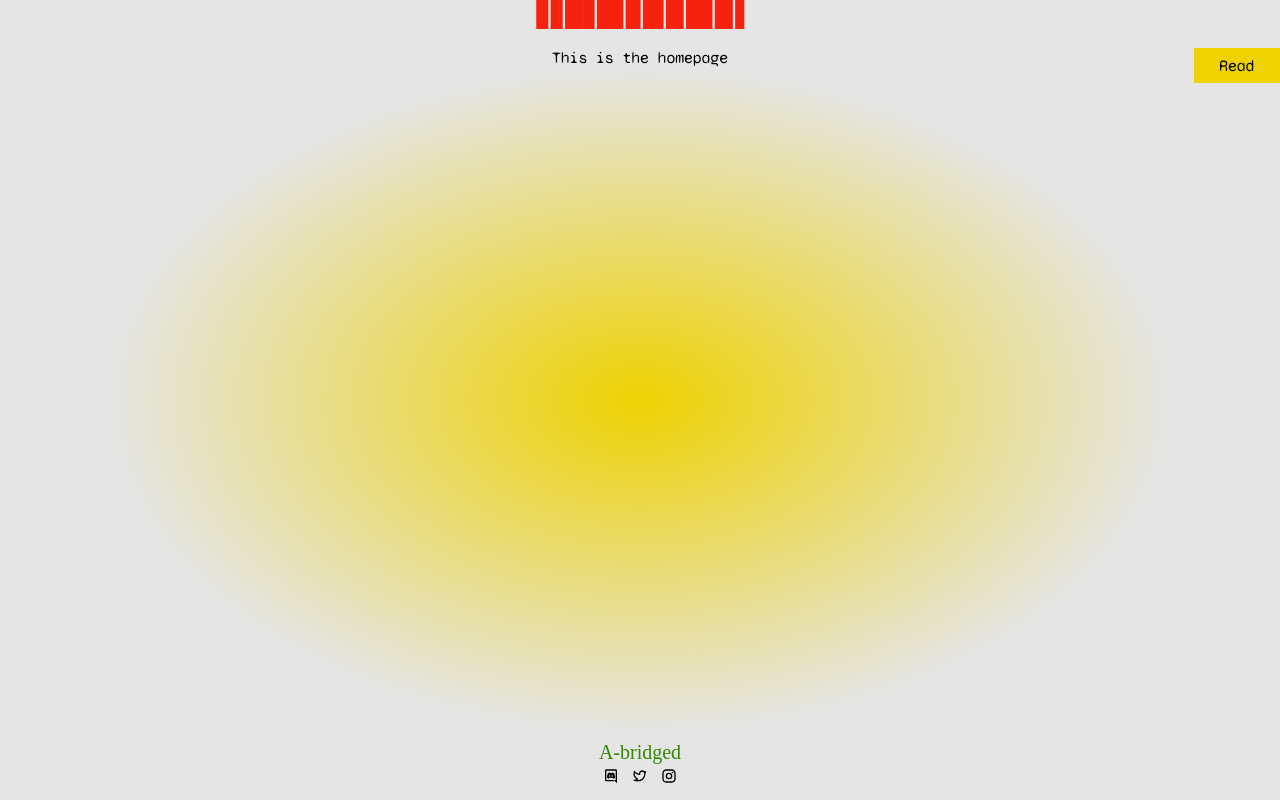
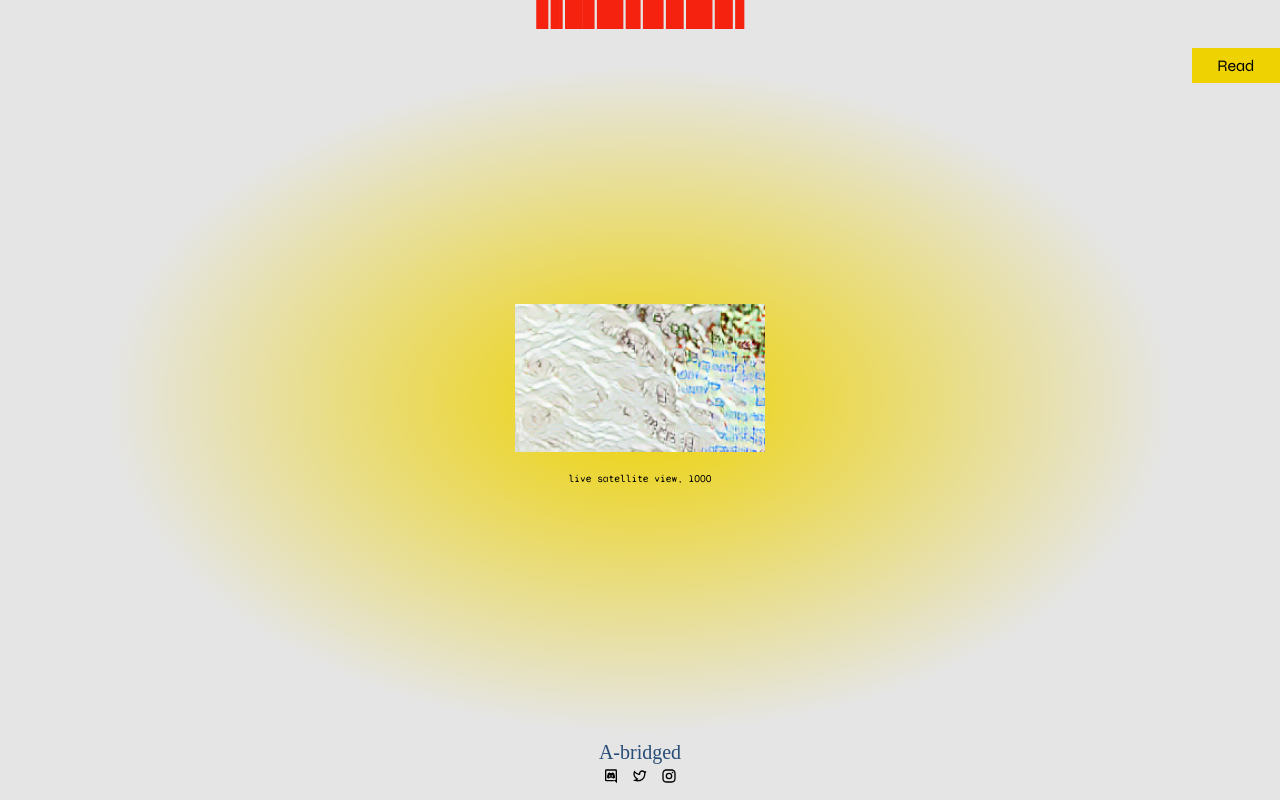
Before and after one commit to syahshiimi/a-bridged, a React (Create React App) app: page /home in a window 1280 px wide. Built offline with nearby package versions, Linux system fonts and the light colour scheme.

Commit message:
image sharp and other stuff

```diff
--- a/package.json
+++ b/package.json
@@ -15,6 +15,7 @@
     "react-modal": "^3.14.4",
     "react-router-dom": "^6.2.2",
     "react-scripts": "5.0.0",
+    "sharp": "^0.30.3",
     "styled-components": "^5.3.5",
     "web-vitals": "^2.1.0"
   },
--- a/src/App.js
+++ b/src/App.js
@@ -54,6 +54,7 @@ const NavWrapper = styled.nav`
 const BodyWrapper = styled.article`
   grid-area: body;
   padding: 0vh 5vw;
+  display: flex;
 `;
 
 const FooterWrapper = styled.footer`
--- a/src/assets/css/index.css
+++ b/src/assets/css/index.css
@@ -98,7 +98,7 @@ code {
   --primary-clr-0: #F62210;
   --primary-clr-50: #EED202;
   --primary-clr-100: #E5E5E5;
-  --primary-clr-150: #358600;
+  --primary-clr-150: #274C77;
   --primary-clr-200: ##00000;
 
   /* secondary colors */
@@ -153,7 +153,7 @@ h5 {
 }
 p  {
   font-size: 1rem;
-  font-family: "Syne Mono";
+  font-family: "Syne";
   color: var(--text-clr-350);
   font-style: normal;
   font-weight: 400;
--- a/src/pages/home.js
+++ b/src/pages/home.js
@@ -1,17 +1,34 @@
 import React from "react";
 import styled from "styled-components";
-import Navbar from "../components/navbar";
+import image from "../assets/img/epoch028_fake_A 1.png";
+console.log(image);
 
 const Home = () => {
   return (
     <HomeWrapper>
       <main className="l-homepage">
-        <p> This is the homepage</p>
+        <img src={image} alt="cover image" />
+        <p className="c-homepage__imagetitle">live satellite view, 1000</p>
       </main>
     </HomeWrapper>
   );
 };
 
-const HomeWrapper = styled.main``;
+const HomeWrapper = styled.main`
+  display: flex;
+  flex-direction: column;
+  justify-content: center;
+  align-items: center;
+
+  .c-homepage__imagetitle {
+    margin-top: 2vh;
+    text-align: center;
+    font-family: "Syne Mono";
+    font-size: 0.65rem;
+  }
+  img {
+    max-width: 250px;
+  }
+`;
 
 export default Home;
--- a/src/pages/landing.js
+++ b/src/pages/landing.js
@@ -37,11 +37,10 @@ const LandingWrapper = styled.div`
     );
   }
   .c-landing__title {
-    font-family: "Libre Barcode 39";
+    font-family: "Libre Barcode 128 Text";
     color: var(--primary-clr-50);
     text-align: center;
     font-size: 3.5rem;
-    margin: 0;
   }
 
   .c-landing__subtext {
```
Also changed, not shown: 1 other file (tests, documents, lock files or other folders).
